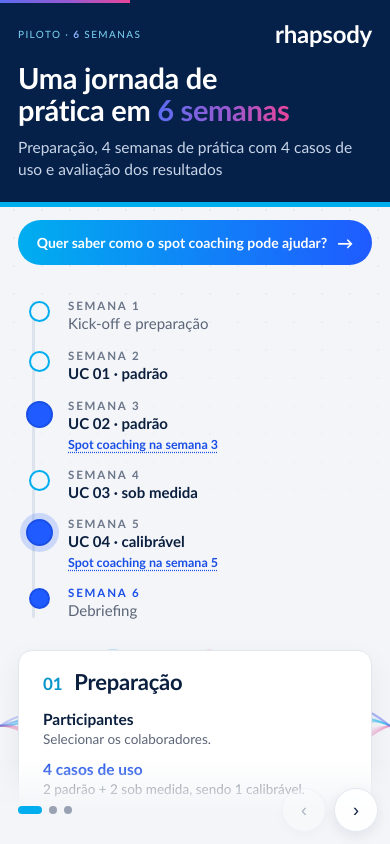
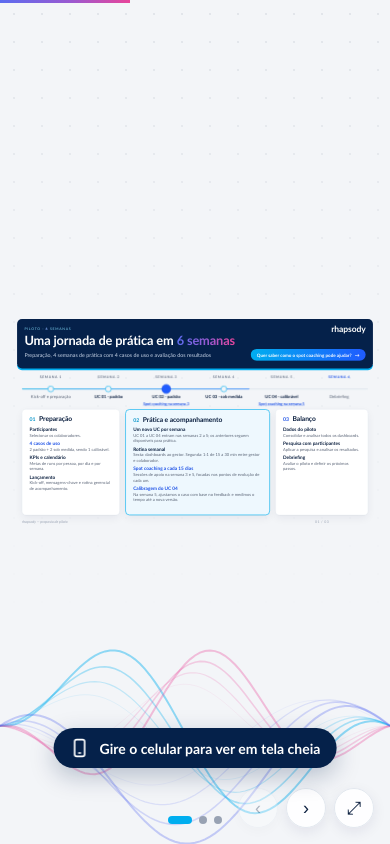
Before and after one commit to Bada09/piloto, a plain HTML site: page index.html in a window 390 px wide. Drawn offline with Linux system fonts and the light colour scheme.

Commit message:
Add files via upload

```diff
--- a/index.html
+++ b/index.html
@@ -27,7 +27,7 @@ h1,h2,h3{font-family:var(--display);letter-spacing:-.01em;text-wrap:balance}
 #wave{position:fixed;inset:0;width:100%;height:100%;pointer-events:none}
 .grid{position:fixed;inset:0;pointer-events:none;background-image:radial-gradient(rgba(11,31,63,.07) 1px,transparent 1px);background-size:28px 28px;mask-image:linear-gradient(180deg,#000 0%,transparent 75%);-webkit-mask-image:linear-gradient(180deg,#000 0%,transparent 75%)}
 .viewport{position:fixed;inset:0;display:grid;place-items:center}
-.stage{position:relative;width:1280px;height:720px;flex:none;transform-origin:center}
+.stage{position:absolute;left:50%;top:50%;width:1280px;height:720px;flex:none;transform-origin:center;transform:translate(-50%,-50%)}
 .slide{position:absolute;inset:0;padding:0 72px;visibility:hidden;opacity:0;transition:opacity .5s ease,visibility 0s linear .5s}
 .slide.on{visibility:visible;opacity:1;transition:opacity .5s ease}
 .slide.on .a{animation:up .7s cubic-bezier(.2,.7,.2,1) both;animation-delay:calc(var(--i,0)*90ms + 100ms)}
@@ -184,68 +184,14 @@ h1,h2,h3{font-family:var(--display);letter-spacing:-.01em;text-wrap:balance}
 .dots button.cur{background:var(--cyan);width:24px;border-radius:4px}
 
 /* celular: um slide por tela, como no ppt; deslize para os lados ou use as setas; cada slide rola por dentro */
-@media (max-width:820px), (orientation:portrait) and (max-width:1100px){
-  body{overflow:hidden}
-  .viewport{position:fixed;inset:0;display:block}
-  .stage{width:100%;height:100%;transform:none!important}
-  .slide{position:absolute;inset:0;overflow-y:auto;overflow-x:hidden;overscroll-behavior:contain;-webkit-overflow-scrolling:touch;padding:24px 18px 96px;transform:translateX(24px);transition:opacity .35s ease,transform .35s ease,visibility 0s linear .35s}
-  .slide.on{transform:none;transition:opacity .35s ease,transform .35s ease}
-  .slide.back{transform:translateX(-24px)}
-  .hd,.title,.sub,.body,.ft,.sc-btn{position:static}
-  .slide::before{display:none}
-  .hd{margin:-24px -18px 0;padding:22px 18px 16px;background:var(--navy)}
-  .brand{font-size:24px}
-  .sec{font-size:10px;letter-spacing:.14em}
-  .title{font-size:29px;line-height:1.12;margin:0 -18px;padding:0 18px;background:var(--navy)}
-  .sub{font-size:15.5px;margin:0 -18px;padding:10px 18px 22px;background:var(--navy);position:relative;top:auto;left:auto;right:auto}
-  .slide::after{display:none}
-  .sub::after{content:"";position:absolute;left:0;bottom:-5px;height:5px;width:0;background:var(--cyan)}
-  .slide.on .sub::after{animation:bandm .8s cubic-bezier(.2,.7,.2,1) .15s both}
-  @keyframes bandm{to{width:100%}}
-  .body{margin-top:26px}
-  .ft{margin-top:22px;font-size:11px}
-  .ft span:last-child{display:none}
-  .sc-btn{margin-top:18px;width:100%;justify-content:center;text-align:center;font-size:14px;padding:13px 18px}
-  .sub.s1{right:auto}
-  /* timeline vertical */
-  .tl{display:flex;flex-direction:column;height:auto;gap:0;padding-left:4px}
-  .tl .track{left:14px;right:auto;top:10px;bottom:10px;width:3px;height:auto}
-  .tl .fill{display:none}
-  .wk{display:grid;grid-template-columns:34px 1fr;grid-template-rows:auto auto;column-gap:12px;align-items:start;text-align:left;padding:8px 0}
-  .wk .n{grid-column:2;grid-row:1}
-  .wk .m{grid-column:2;margin-top:2px;font-size:15px}
-  .wk .s{grid-column:2;text-align:left;justify-self:start}
-  .dot,.dot.sc{position:relative;top:0;grid-column:1;grid-row:1/span 3;justify-self:center;margin-top:2px;transform:none}
-  .dot.sc{width:27px;height:27px}
-  .cols,.ucs,.cost{display:flex;flex-direction:column;height:auto;gap:14px}
-  .cols{margin-top:22px}
-  .col{gap:12px}
-  .uc{gap:10px}
-  .uc .test{margin-top:8px}
-  .call{flex-wrap:wrap;margin-top:14px;font-size:14px}
-  .call b{white-space:normal}
-  /* tabela de custos */
-  .row{grid-template-columns:1fr auto;grid-template-rows:auto auto;height:auto;padding:10px 14px;gap:3px 10px}
-  .row.h{display:none}
-  .row .nm{grid-column:1;grid-row:1;white-space:normal}
-  .row .vv{grid-column:2;grid-row:1}
-  .row .dc{grid-column:1;grid-row:2;font-size:12px}
-  .row .hh{grid-column:2;grid-row:2;text-align:right;align-self:end}
-  .row.tot0{height:auto}
-  .row.tot0 .nm{grid-column:1!important}
-  .tr span:last-child{white-space:nowrap}
-  .pil span{font-size:26px}
-  /* painel do spot coaching */
-  .modal{position:fixed;padding:16px;place-items:center}
-  .panel{width:100%;max-height:calc(100% - 8px);overflow-y:auto;padding:26px 20px 22px}
-  .panel h2{font-size:24px;padding-right:36px}
-  .ben,.how{grid-template-columns:1fr}
-  .ben{margin:18px 0}
-  #fs{display:none}
-  .ctrl{right:12px;bottom:calc(12px + env(safe-area-inset-bottom,0px))}
-  .ctrl button{width:44px;height:44px}
-  .dots{left:18px;transform:none;bottom:calc(30px + env(safe-area-inset-bottom,0px))}
-  .nav-fade{display:block;position:fixed;left:0;right:0;bottom:0;height:84px;z-index:4;pointer-events:none;background:linear-gradient(180deg,rgba(243,245,248,0),var(--bg) 60%)}
+/* celular: mesmo slide horizontal do computador, escalado; em pé, um aviso sugere girar o aparelho */
+.rot{display:none}
+@media (max-height:520px){.ctrl{right:8px;bottom:calc(6px + env(safe-area-inset-bottom,0px));gap:6px}.ctrl button{width:32px;height:32px;font-size:15px}.dots{bottom:calc(10px + env(safe-area-inset-bottom,0px))}}
+@media (orientation:portrait) and (max-width:820px){
+  .rot{display:flex;position:fixed;left:50%;transform:translateX(-50%);bottom:calc(76px + env(safe-area-inset-bottom,0px));z-index:6;align-items:center;gap:10px;background:var(--navy);color:#FFFFFF;font:700 14px var(--text);padding:10px 16px;border-radius:999px;border:0;box-shadow:0 8px 24px rgba(5,33,74,.25);white-space:nowrap;cursor:pointer}
+  .rot svg{flex:none;animation:tilt 2.4s ease-in-out infinite}
+  @keyframes tilt{0%,30%{transform:rotate(0)}50%,80%{transform:rotate(-90deg)}100%{transform:rotate(0)}}
+  .ctrl{bottom:calc(16px + env(safe-area-inset-bottom,0px))}
 }
 
 @media (prefers-reduced-motion:reduce){
@@ -373,7 +319,7 @@ h1,h2,h3{font-family:var(--display);letter-spacing:-.01em;text-wrap:balance}
 </div>
 </div></div>
 
-<div class="nav-fade" aria-hidden="true"></div>
+<button type="button" class="rot" id="rot" aria-label="Fechar aviso"><svg width="20" height="20" viewBox="0 0 24 24" fill="none" stroke="currentColor" stroke-width="2" stroke-linecap="round" stroke-linejoin="round" aria-hidden="true"><rect x="6" y="2" width="12" height="20" rx="2.5"/><path d="M11 18h2"/></svg>Gire o celular para ver em tela cheia</button>
 <div class="dots" id="dots" aria-label="Slides"></div>
 <div class="ctrl">
   <button type="button" id="prev" aria-label="Slide anterior">‹</button>
@@ -412,8 +358,8 @@ h1,h2,h3{font-family:var(--display);letter-spacing:-.01em;text-wrap:balance}
   const stage=document.getElementById('stage'), slides=[...stage.querySelectorAll('.slide')], N=slides.length;
   slides.forEach((s,i)=>s.insertAdjacentHTML('beforeend',`<div class="ft"><span>rhapsody — proposta de piloto</span><span>${String(i+1).padStart(2,'0')} / ${String(N).padStart(2,'0')}</span></div>`));
 
-  const mob=matchMedia('(max-width:820px), (orientation:portrait) and (max-width:1100px)');
-  function fit(){if(mob.matches){stage.style.transform='';return;}const k=Math.min(innerWidth/1280,innerHeight/720);stage.style.transform=`scale(${k})`;}
+  const mob={matches:false}; /* celular usa o mesmo layout horizontal do computador */
+  function fit(){if(mob.matches){stage.style.transform='';return;}const k=Math.min(innerWidth/1280,innerHeight/720);stage.style.transform=`translate(-50%,-50%) scale(${k})`;}
   fit(); addEventListener('resize',fit);
 
   /* ondas da marca */
@@ -475,6 +421,8 @@ h1,h2,h3{font-family:var(--display);letter-spacing:-.01em;text-wrap:balance}
     startCounts(s);
     try{history.replaceState(null,'','#s'+(i+1));}catch(e){}
   }
+  const rot=document.getElementById('rot'); rot.onclick=e=>{e.stopPropagation();rot.hidden=true;};
+  addEventListener('orientationchange',()=>setTimeout(fit,250));
   db.forEach((d,i)=>d.onclick=()=>go(i));
   document.getElementById('prev').onclick=()=>go(idx-1);
   document.getElementById('next').onclick=()=>go(idx+1);
@@ -492,7 +440,6 @@ h1,h2,h3{font-family:var(--display);letter-spacing:-.01em;text-wrap:balance}
   addEventListener('touchend',e=>{if(tx===null||!md.hidden){tx=null;return;}const dx=e.changedTouches[0].clientX-tx,dy=e.changedTouches[0].clientY-ty;if(Math.abs(dx)>50&&Math.abs(dx)>Math.abs(dy)*1.5)go(idx+(dx<0?1:-1));tx=null;},{passive:true});
   const m=/^#s(\d+)$/.exec(location.hash);
   go(m?+m[1]-1:0);
-  mob.addEventListener&&mob.addEventListener('change',fit);
 })();
 </script>
 </body>
```
Also changed, not shown: 1 other file.
